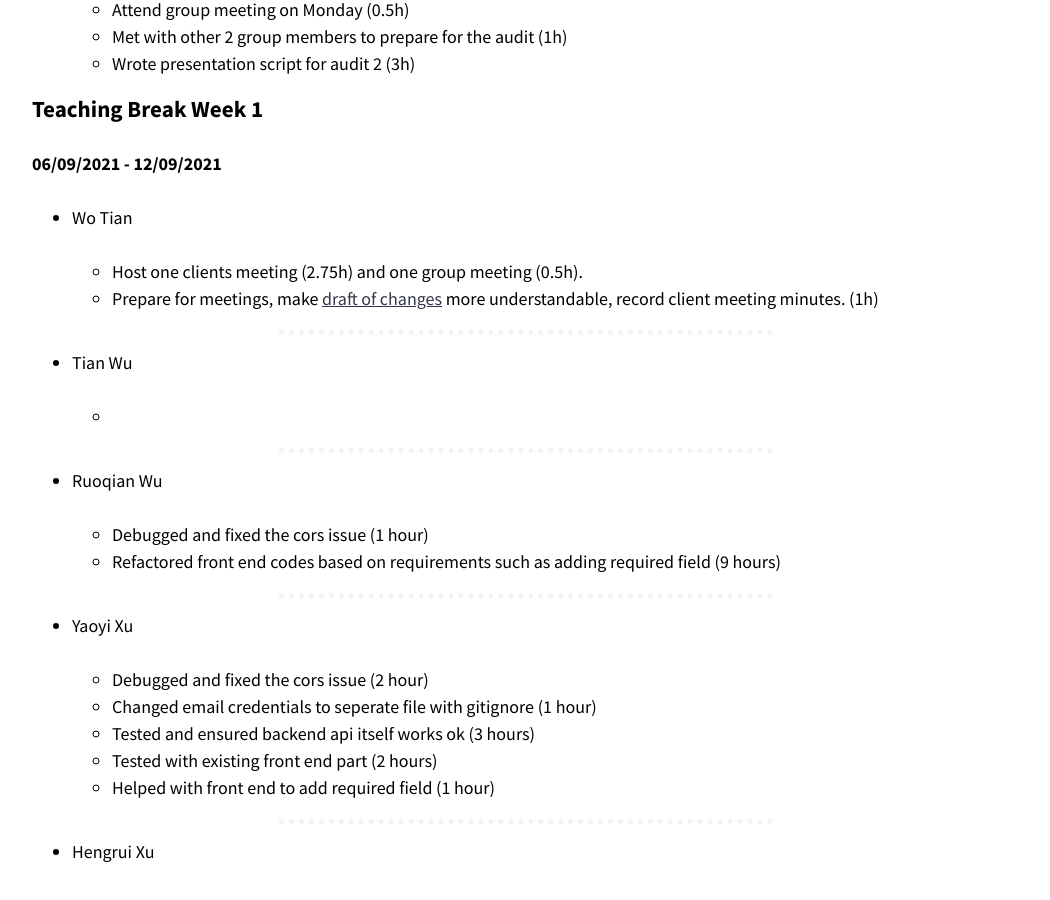
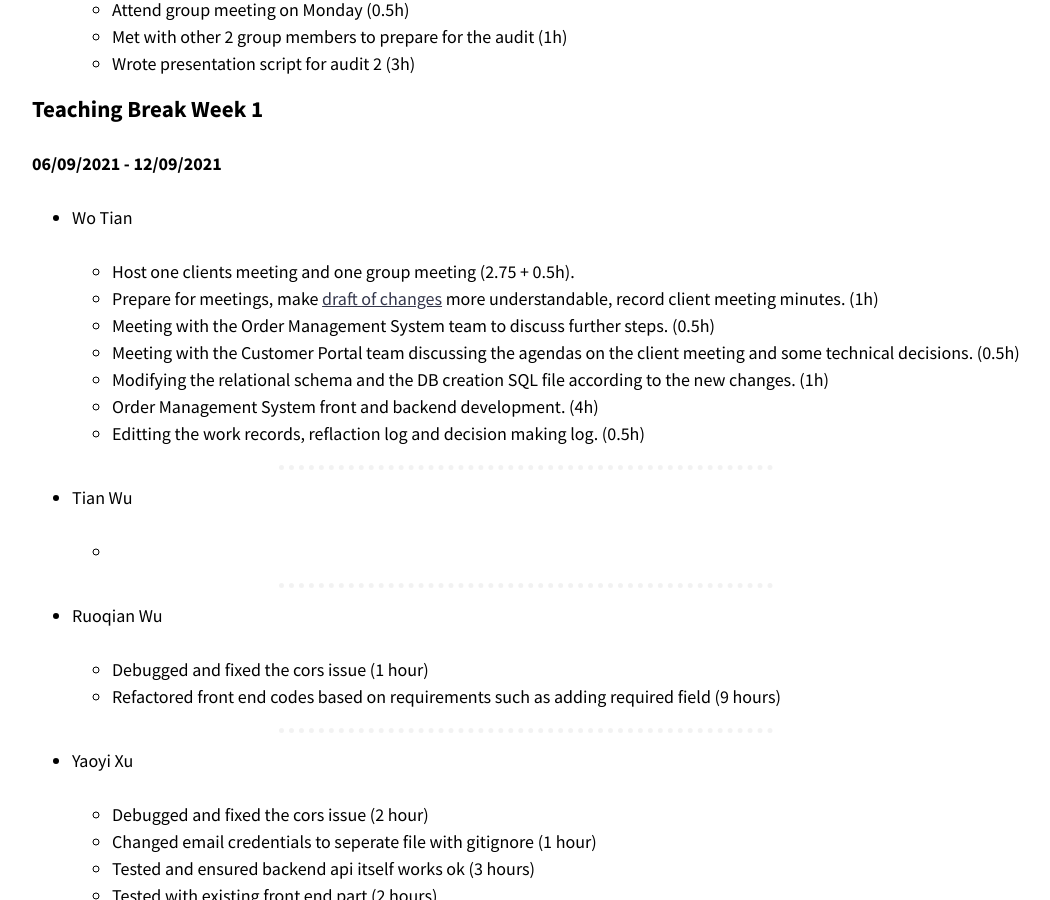
Before and after one commit to optofab/optofab.github.io, a Jekyll site: the page built from work_records.md, in a window 1280 px wide and 900 px high, scrolled down 10567 px. Shown: the whole window, without its empty margins (114-1164 px from the left). Built offline with Jekyll 4.4.1, drawn with Linux system fonts in a browser that asks for light colours; nearby versions of some CDN libraries; emoji names are drawn with the system emoji font.

Commit message:
Update work_records.md

```diff
--- a/work_records.md
+++ b/work_records.md
@@ -428,8 +428,13 @@ _[Don't forget to add hours for each of the work you've done. This line will be
 
 - Wo Tian
 
-  - Host one clients meeting (2.75h) and one group meeting (0.5h).
+  - Host one clients meeting and one group meeting (2.75 + 0.5h).
   - Prepare for meetings, make [draft of changes](https://docs.google.com/document/d/1oUez2r_LzQgDHe2GK7fmn5mw2mV-qYmSr2Vx3SXG72I/edit?usp=sharing) more understandable, record client meeting minutes. (1h)
+  - Meeting with the Order Management System team to discuss further steps. (0.5h)
+  - Meeting with the Customer Portal team discussing the agendas on the client meeting and some technical decisions. (0.5h)
+  - Modifying the relational schema and the DB creation SQL file according to the new changes. (1h)
+  - Order Management System front and backend development. (4h)
+  - Editting the work records, reflaction log and decision making log. (0.5h)
 
 
 <hr class="hr-dotted">
```
